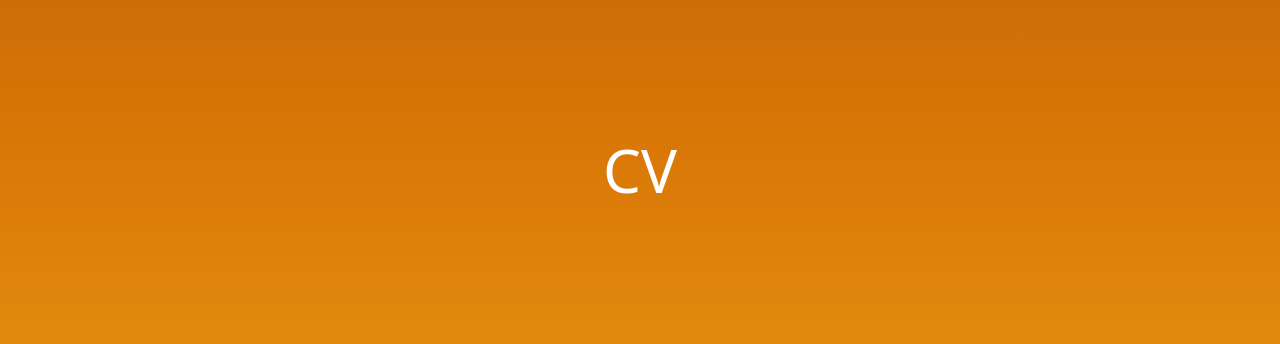
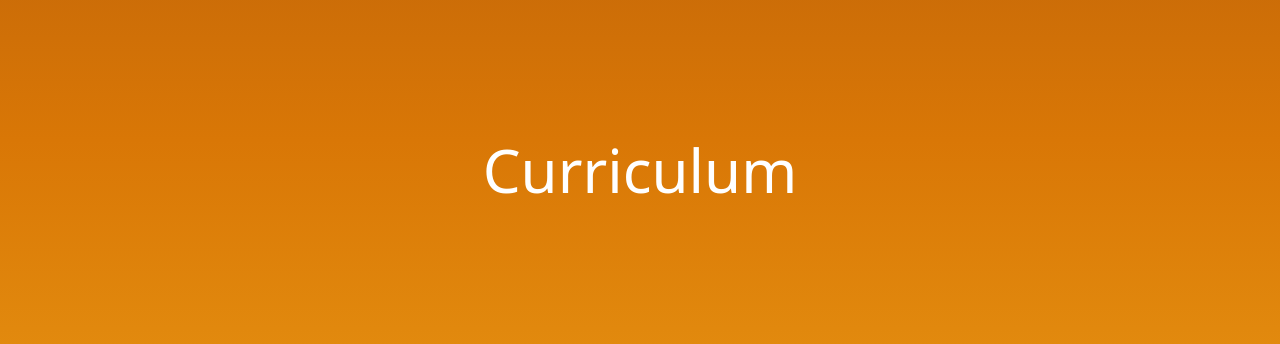
Before and after one commit to ucudal/PW_2021_Website-federicobecona, a website: page docs/index.html in a window 1280 px wide. Shown: the part 660-1004 px from the top of the page. Drawn offline with nearby package versions, Linux system fonts and the light colour scheme.

Commit message:
Primer esquema

```diff
--- a/docs/index.html
+++ b/docs/index.html
@@ -55,7 +55,7 @@
   <section>
     <div class="bg-gradient-to-b from-yellow-600 to-yellow-400 h-screen flex justify-center">
       <div>
-        <h1 class="text-white text- text-6xl font-thin">CV</h1>
+        <h1 class="text-white text- text-6xl font-thin">Curriculum</h1>
       </div>
     </div>
   </section>
```
